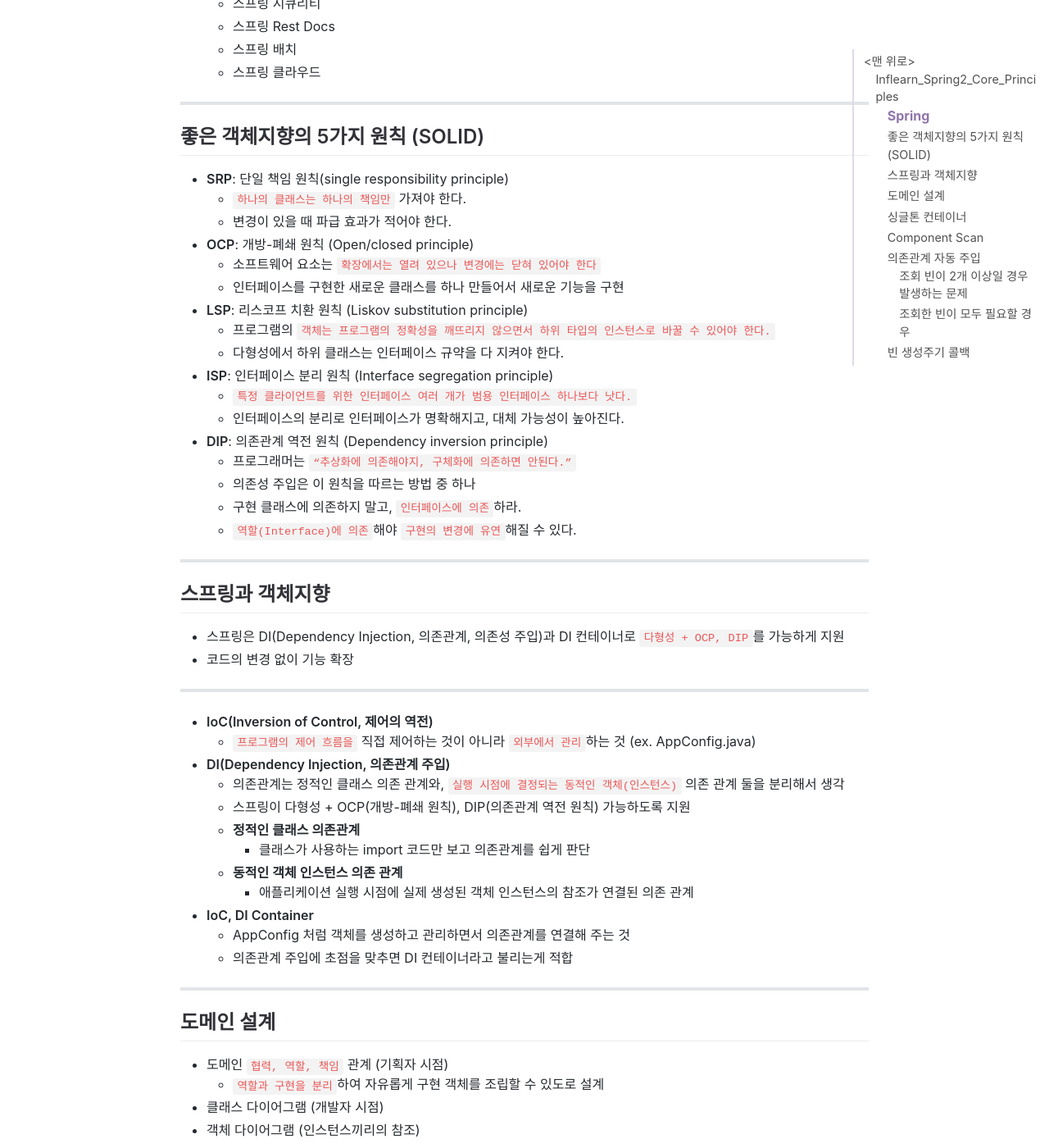
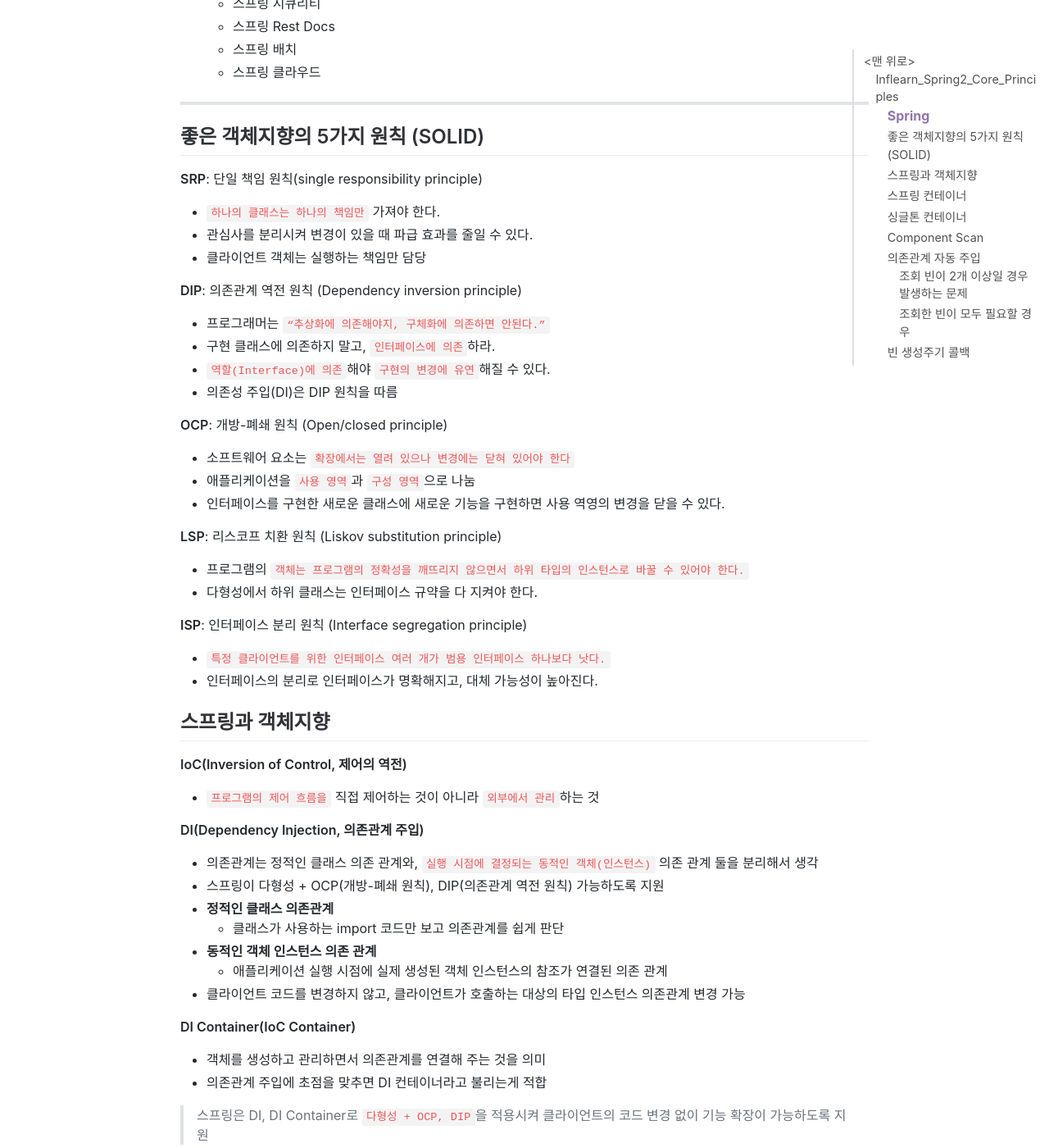
Before and after one commit to jihunparkme/jihunparkme.github.io, a Jekyll site: the page built from _posts/2021-05-31-Spring-Core.md, in a window 1280 px wide and 1400 px high, scrolled down 1097 px. Shown: the whole window at 82% size. Built offline with Jekyll 4.4.1, drawn with Linux system fonts in a browser that asks for light colours; nearby versions of some CDN libraries; comment, search, counter and statistics services are not loaded; some of the changed text lies outside the part shown.

Commit message:
refactor: 내용 보강

```diff
--- a/_posts/2021-05-31-Spring-Core.md
+++ b/_posts/2021-05-31-Spring-Core.md
@@ -32,56 +32,65 @@
 
 ## 좋은 객체지향의 5가지 원칙 (SOLID)
 
-- **SRP**: 단일 책임 원칙(single responsibility principle)
-  - `하나의 클래스는 하나의 책임만` 가져야 한다.
-  - 변경이 있을 때 파급 효과가 적어야 한다.
-- **OCP**: 개방-폐쇄 원칙 (Open/closed principle)
-  - 소프트웨어 요소는 `확장에서는 열려 있으나 변경에는 닫혀 있어야 한다`
-  - 인터페이스를 구현한 새로운 클래스를 하나 만들어서 새로운 기능을 구현
-- **LSP**: 리스코프 치환 원칙 (Liskov substitution principle)
-  - 프로그램의 `객체는 프로그램의 정확성을 깨뜨리지 않으면서 하위 타입의 인스턴스로 바꿀 수 있어야 한다.`
-  - 다형성에서 하위 클래스는 인터페이스 규약을 다 지켜야 한다.
-- **ISP**: 인터페이스 분리 원칙 (Interface segregation principle)
-  - `특정 클라이언트를 위한 인터페이스 여러 개가 범용 인터페이스 하나보다 낫다.`
-  - 인터페이스의 분리로 인터페이스가 명확해지고, 대체 가능성이 높아진다.
-- **DIP**: 의존관계 역전 원칙 (Dependency inversion principle)
-  - 프로그래머는 `“추상화에 의존해야지, 구체화에 의존하면 안된다.”`
-  - 의존성 주입은 이 원칙을 따르는 방법 중 하나
-  - 구현 클래스에 의존하지 말고, `인터페이스에 의존`하라.
-  - `역할(Interface)에 의존`해야 `구현의 변경에 유연`해질 수 있다.
+**SRP**: 단일 책임 원칙(single responsibility principle)
+- `하나의 클래스는 하나의 책임만` 가져야 한다.
+- 관심사를 분리시켜 변경이 있을 때 파급 효과를 줄일 수 있다.
+- 클라이언트 객체는 실행하는 책임만 담당
+
+**DIP**: 의존관계 역전 원칙 (Dependency inversion principle)
+- 프로그래머는 `“추상화에 의존해야지, 구체화에 의존하면 안된다.”`
+- 구현 클래스에 의존하지 말고, `인터페이스에 의존`하라.
+- `역할(Interface)에 의존`해야 `구현의 변경에 유연`해질 수 있다.
+- 의존성 주입(DI)은 DIP 원칙을 따름
+
+**OCP**: 개방-폐쇄 원칙 (Open/closed principle)
+- 소프트웨어 요소는 `확장에서는 열려 있으나 변경에는 닫혀 있어야 한다`
+- 애플리케이션을 `사용 영역`과 `구성 영역`으로 나눔
+- 인터페이스를 구현한 새로운 클래스에 새로운 기능을 구현하면 사용 역영의 변경을 닫을 수 있다.
+
+**LSP**: 리스코프 치환 원칙 (Liskov substitution principle)
+- 프로그램의 `객체는 프로그램의 정확성을 깨뜨리지 않으면서 하위 타입의 인스턴스로 바꿀 수 있어야 한다.`
+- 다형성에서 하위 클래스는 인터페이스 규약을 다 지켜야 한다.
+
+**ISP**: 인터페이스 분리 원칙 (Interface segregation principle)
+- `특정 클라이언트를 위한 인터페이스 여러 개가 범용 인터페이스 하나보다 낫다.`
+- 인터페이스의 분리로 인터페이스가 명확해지고, 대체 가능성이 높아진다.
+
+## 스프링과 객체지향
+
+**IoC(Inversion of Control, 제어의 역전)**
+- `프로그램의 제어 흐름을` 직접 제어하는 것이 아니라 `외부에서 관리`하는 것
+
+**DI(Dependency Injection, 의존관계 주입)**
+- 의존관계는 정적인 클래스 의존 관계와, `실행 시점에 결정되는 동적인 객체(인스턴스)` 의존 관계 둘을 분리해서 생각
+- 스프링이 다형성 + OCP(개방-폐쇄 원칙), DIP(의존관계 역전 원칙) 가능하도록 지원
+- **정적인 클래스 의존관계**
+  - 클래스가 사용하는 import 코드만 보고 의존관계를 쉽게 판단
+- **동적인 객체 인스턴스 의존 관계**
+  - 애플리케이션 실행 시점에 실제 생성된 객체 인스턴스의 참조가 연결된 의존 관계
+- 클라이언트 코드를 변경하지 않고, 클라이언트가 호출하는 대상의 타입 인스턴스 의존관계 변경 가능
+
+**DI Container(IoC Container)**
+- 객체를 생성하고 관리하면서 의존관계를 연결해 주는 것을 의미
+- 의존관계 주입에 초점을 맞추면 DI 컨테이너라고 불리는게 적합
+
+> 스프링은 DI, DI Container로 `다형성 + OCP, DIP`을 적용시켜 클라이언트의 코드 변경 없이 기능 확장이 가능하도록 지원
 
 ---
 
-## 스프링과 객체지향
-
-- 스프링은 DI(Dependency Injection, 의존관계, 의존성 주입)과 DI 컨테이너로 `다형성 + OCP, DIP`를 가능하게 지원
-- 코드의 변경 없이 기능 확장
-
----
-
-- **IoC(Inversion of Control, 제어의 역전)**
-  - `프로그램의 제어 흐름을` 직접 제어하는 것이 아니라 `외부에서 관리`하는 것 (ex. AppConfig.java)
-- **DI(Dependency Injection, 의존관계 주입)**
-  - 의존관계는 정적인 클래스 의존 관계와, `실행 시점에 결정되는 동적인 객체(인스턴스)` 의존 관계 둘을 분리해서 생각
-  - 스프링이 다형성 + OCP(개방-폐쇄 원칙), DIP(의존관계 역전 원칙) 가능하도록 지원
-  - **정적인 클래스 의존관계**
-    - 클래스가 사용하는 import 코드만 보고 의존관계를 쉽게 판단
-  - **동적인 객체 인스턴스 의존 관계**
-    - 애플리케이션 실행 시점에 실제 생성된 객체 인스턴스의 참조가 연결된 의존 관계
-- **IoC, DI Container**
-  - AppConfig 처럼 객체를 생성하고 관리하면서 의존관계를 연결해 주는 것
-  - 의존관계 주입에 초점을 맞추면 DI 컨테이너라고 불리는게 적합
-
----
-
-## 도메인 설계
+**도메인 설계**
 
 - 도메인 `협력, 역할, 책임` 관계 (기획자 시점)
   - `역할과 구현을 분리`하여 자유롭게 구현 객체를 조립할 수 있도로 설계
 - 클래스 다이어그램 (개발자 시점)
 - 객체 다이어그램 (인스턴스끼리의 참조)
 
----
+## 스프링 컨테이너
+
+- ApplicationContext: 스프링 컨테이너
+- `@Configuration` 이 선언된 객체를 `설정 정보`로 사용
+  - Config 객체에서 `@Bean` 선언된 메서드를 모두 호출해서 반환된 객체를 `스프링 컨테이너에 등록`
+  - 스프링 빈(스프링 컨테이너에 등록된 객체)은 @Bean 선언된 메서드명을 스프링 빈의 이름으로 사용
 
 ## 싱글톤 컨테이너
 
```
